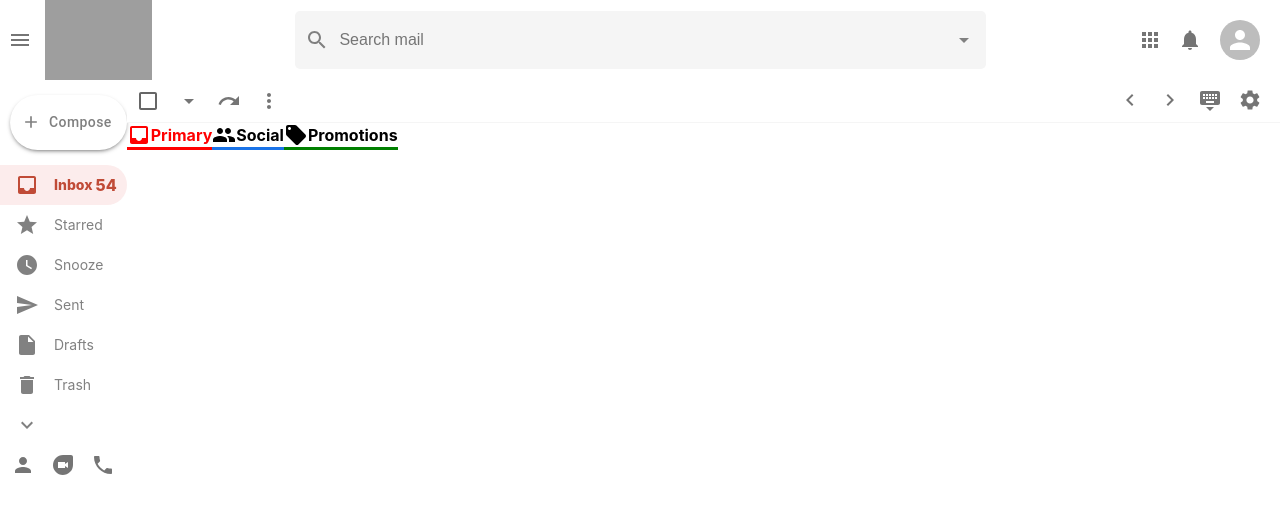
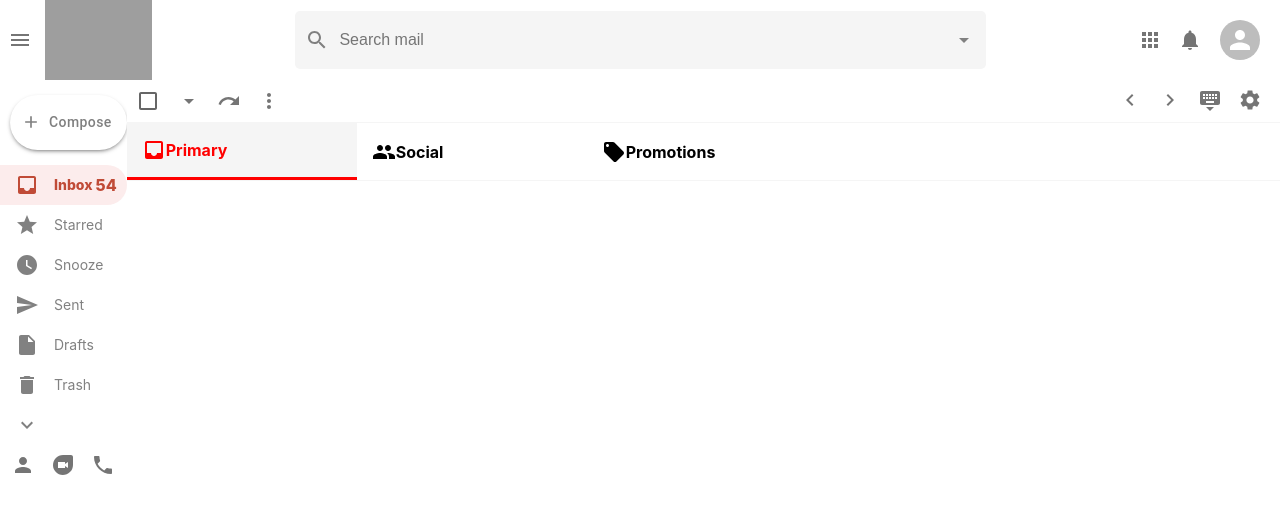
Before and after one commit to kennethtran590/gmail-clone-react, a React (Create React App) app: page / in a window 1280 px wide. Shown: the top 514 px of the page. Built offline with nearby package versions, Linux system fonts and the light colour scheme; grey boxes are pictures that could not be loaded.

Commit message:
Added styling for selected section
Background will change to white smoke to indicate section selected

```diff
--- a/src/EmailList.css
+++ b/src/EmailList.css
@@ -17,4 +17,7 @@
     position: sticky;
     top: 0;
     display: flex;
+    border-bottom: 1px solid whitesmoke;
+    background-color: white;
+    z-index: 999;
 }
--- a/src/Section.css
+++ b/src/Section.css
@@ -1,4 +1,14 @@
 .section {
     display: flex;
     align-items: center;
+    border-bottom-width: 2px;
+    padding: 15px;
+    min-width: 200px;
+    cursor: pointer;
+    border-width: 0 !important;
 }
+
+.section--selected {
+    background-color: whitesmoke;
+    border-width: 3px !important;
+}
--- a/src/Section.js
+++ b/src/Section.js
@@ -2,13 +2,16 @@
 import "./Section.css";
 
 function Section({ Icon, title, color, selected }) {
-  const divStyle = {
+  const sectionStyle = {
     borderBottom: `3px solid ${color}`,
     color: `${selected && color}`,
   };
 
   return (
-    <div style={divStyle} className="section">
+    <div
+      style={sectionStyle}
+      className={`section ${selected && "section--selected"}`}
+    >
       <Icon />
       <h4>{title}</h4>
     </div>
```
